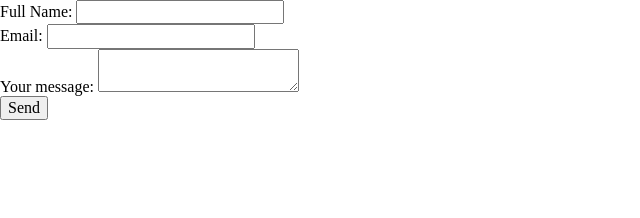
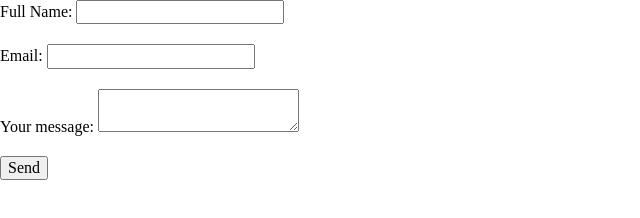
Before and after one commit to IT-Olivia/HTML-FORMS, a plain HTML site: page index.html in a window 1280 px wide. Shown: the whole page, without its empty margins (0-640 px from the left). Drawn offline with nearby package versions, Linux system fonts and the light colour scheme.

Commit message:
Update index.html

```diff
--- a/index.html
+++ b/index.html
@@ -9,7 +9,12 @@
       rel="stylesheet"
       type="text/css"
     />
-    <link href="style.css" rel="stylesheet" type="text/css" />
+    <style>
+      /* Add custom CSS for spacing between form elements */
+      form > div {
+        margin-bottom: 20px; /* Add margin between each form field */
+      }
+    </style>
   </head>
   <body>
     <main>
```
